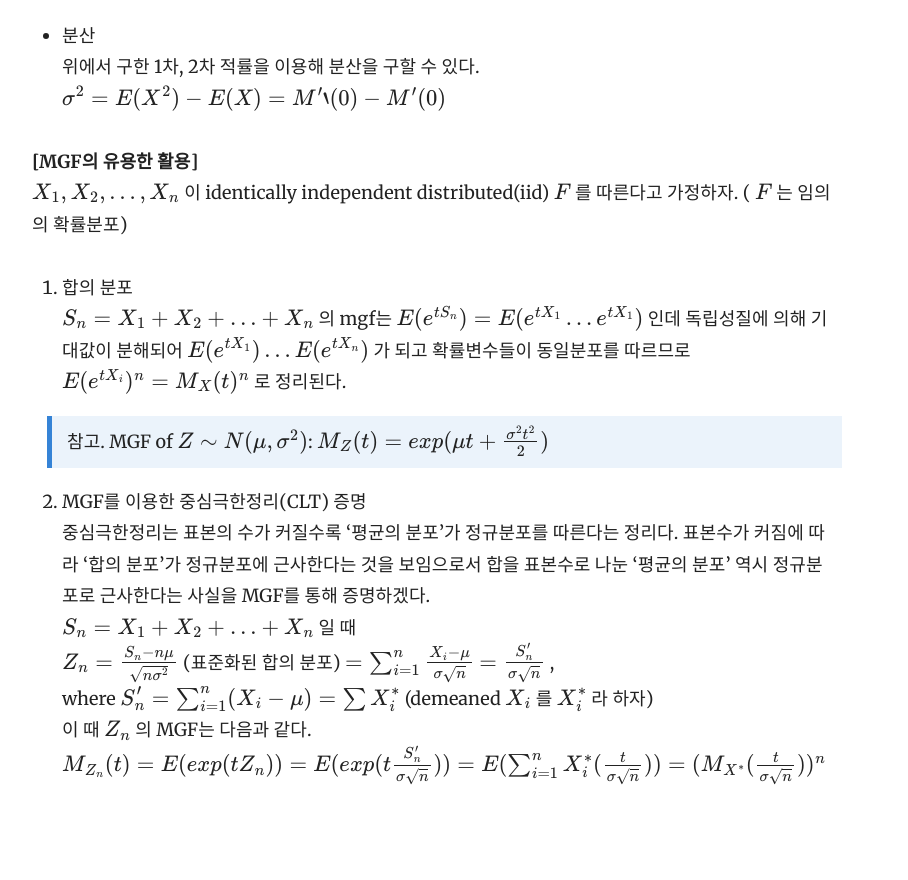
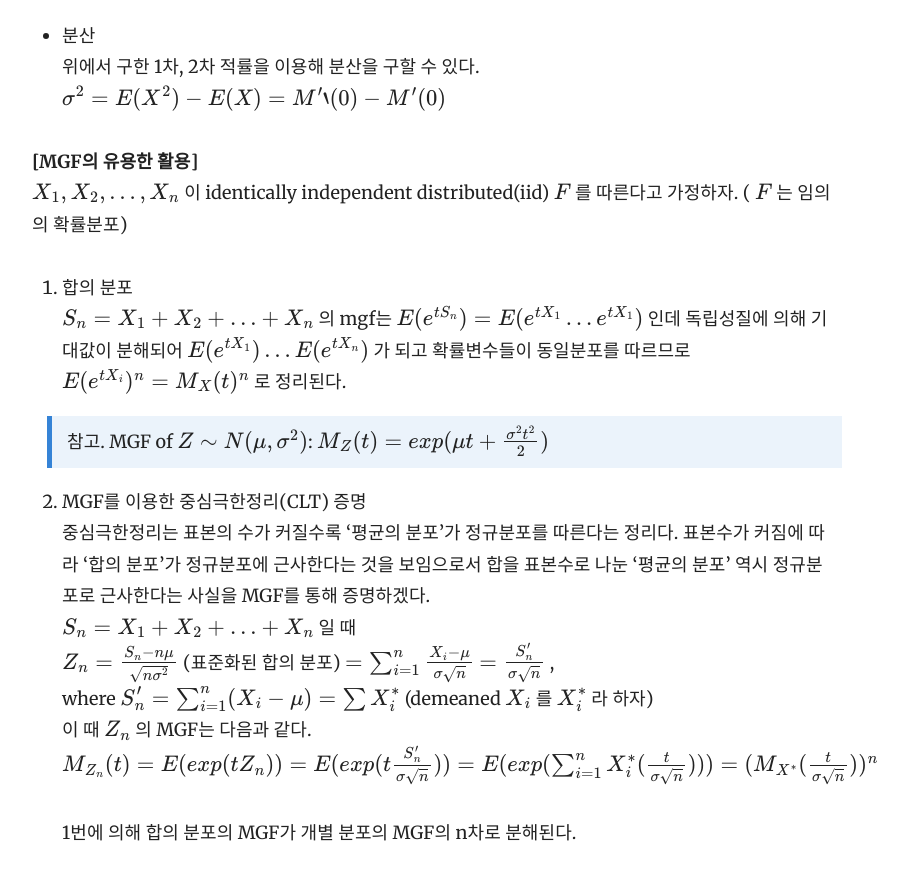
Before and after one commit to yrk3434/yrk3434.github.io, a Jekyll site: the page built from _docs/Theory/Mathematical Statistics.md, in a window 1280 px wide and 900 px high, scrolled down 2411 px. Shown: the top 880 px of the window, without its empty margins (358-1266 px from the left). Built offline with Jekyll 4.4.1, drawn with Linux system fonts in a browser that asks for light colours; formulas are drawn with MathJax 3.

Commit message:
Update Mathematical Statistics.md

```diff
--- a/_docs/Theory/Mathematical Statistics.md
+++ b/_docs/Theory/Mathematical Statistics.md
@@ -85,5 +85,6 @@ $ X_1, X_2, ..., X_n $ 이 identically independent distributed(iid) $ F $ 를
   (demeaned $ X_i $ 를 $ X_i^* $ 라 하자) <br/>
   이 때 $ Z_n $ 의 MGF는 다음과 같다.  <br/>
   $ M_{Z_n}(t) = E(exp(t Z_n)) = E( exp( t \frac{S_n'}{ \sigma \sqrt{n} } ) )   <br/>
-  = E( \sum_{i=1}^n X_i^* (\frac{t}{ \sigma \sqrt{n} })  )  =  ( M_{X^*}( \frac{t}{\sigma \sqrt{n} }  ) )^n $ <br/>
+  = E( exp( \sum_{i=1}^n X_i^* (\frac{t}{ \sigma \sqrt{n} })  ) )  =  ( M_{X^*}( \frac{t}{\sigma \sqrt{n} }  ) )^n $ <br/>
+  1번에 의해 합의 분포의 MGF가 개별 분포의 MGF의 n차로 분해된다.
    <br/>
```
